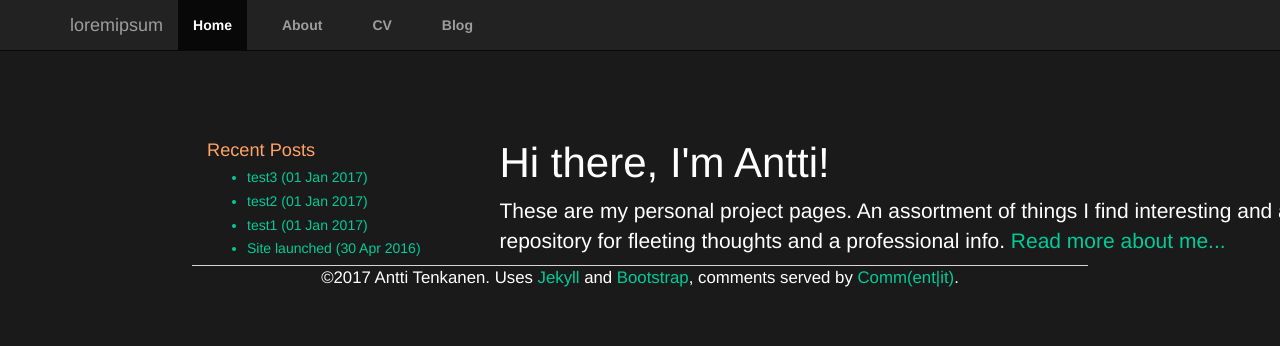
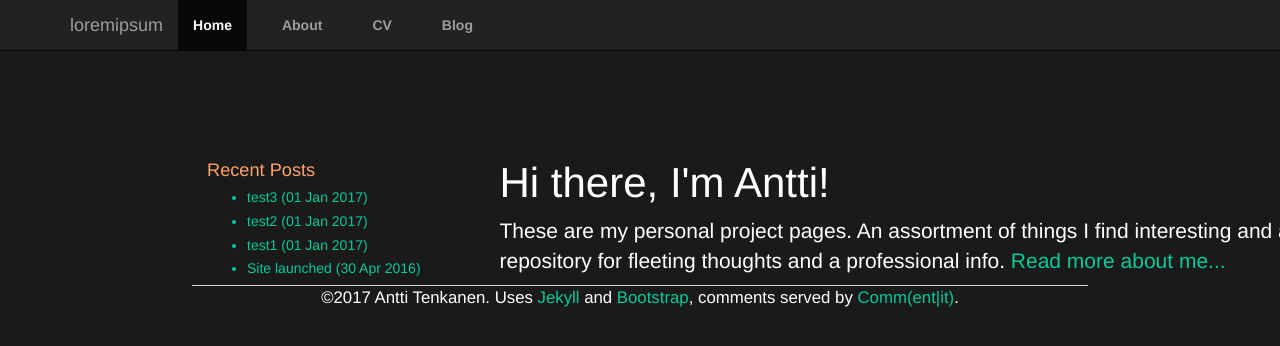
Before and after one commit to plantecophys/plantecophys, a Jekyll site: the page built from index.html, in a window 1280 px wide. Shown: the top 346 px of the page. Built offline with Jekyll 4.4.1, drawn with Linux system fonts in a browser that asks for light colours; the list of posts is cut into pages by our own code.

Commit message:
Update main.css

```diff
--- a/css/main.css
+++ b/css/main.css
@@ -1,8 +1,8 @@
 /* yleisilme alkaa */
 body {
-    padding-top: 60px;
-    padding-bottom: 60px;
-    margin: 60px auto;
+    padding-top: 70px;
+    padding-bottom: 70px;
+    margin: 70px auto;
     width: 70%;
     background-color: #1a1a1a;
 }
```
